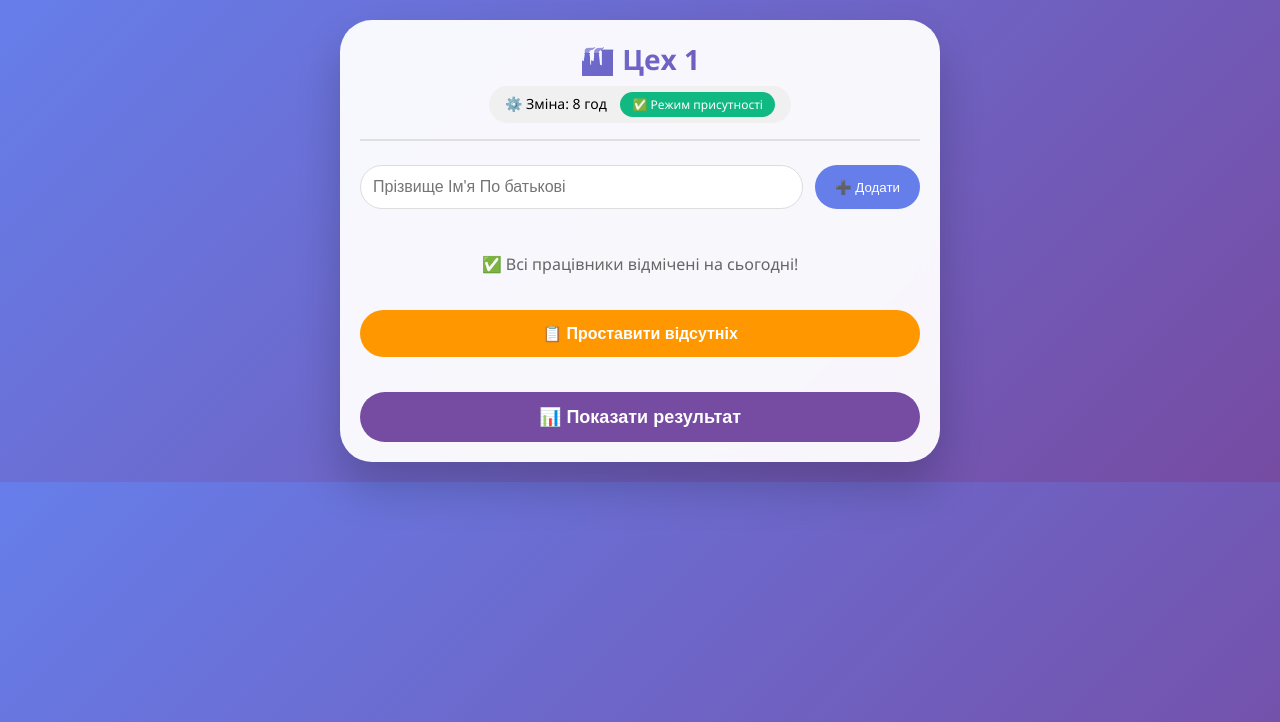
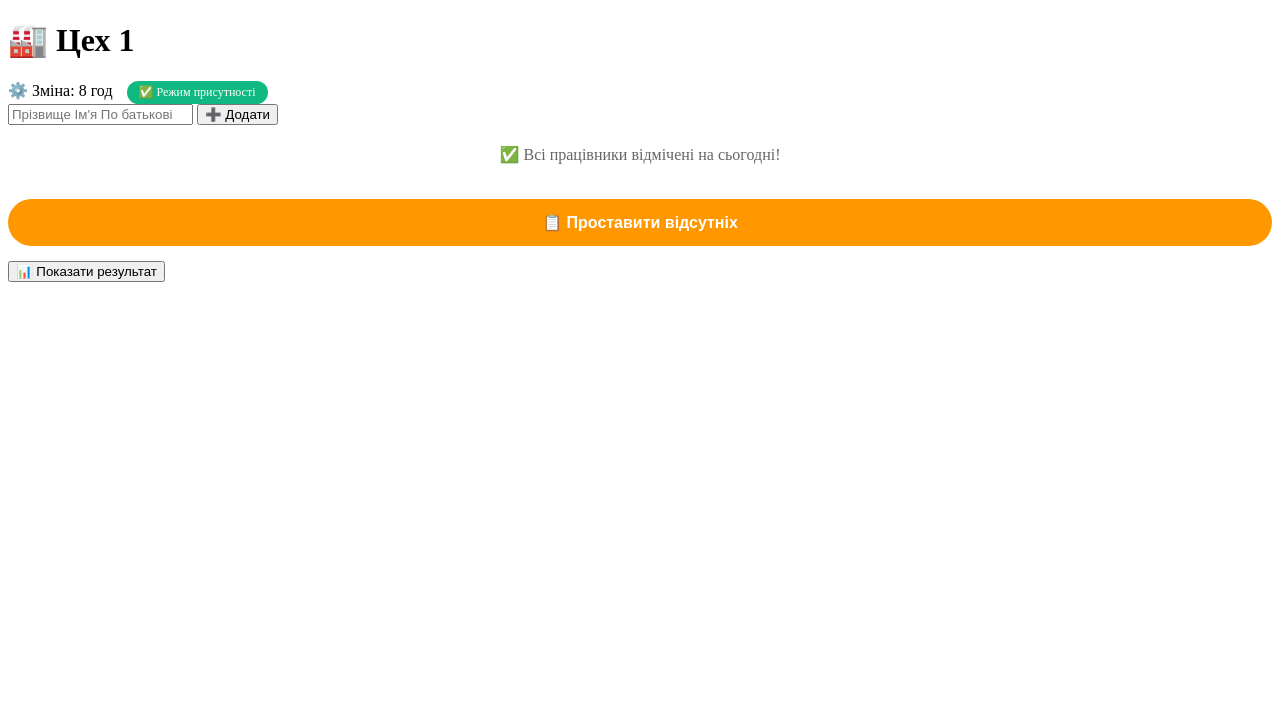
Before and after one commit to tableshift89/telegram_miniapp_workers, a FastAPI app: page /workshop/1 in a window 1280 px wide. Shown: the top 722 px of the page. Run offline with FastAPI, Linux system fonts and the light colour scheme; data comes from the database, SQL or seed files in the repository; data that the repository does not hold is empty; parts of the project's set-up code (start-up, migrations or seed data) failed here and were passed over; some libraries are stand-ins or nearby versions.

Commit message:
Update style.css

```diff
--- a/app/static/style.css
+++ b/app/static/style.css
@@ -1,110 +1,15 @@
-* {
-    margin: 0;
-    padding: 0;
-    box-sizing: border-box;
+/* Додайте в кінець файлу */
+.absent-select {
+    padding: 8px 12px;
+    border-radius: 20px;
+    border: 1px solid #ff9800;
+    background: #fff3e0;
+    font-weight: 500;
+    cursor: pointer;
 }
 
-body {
-    background: linear-gradient(135deg, #667eea 0%, #764ba2 100%);
-    font-family: 'Segoe UI', Tahoma, Geneva, Verdana, sans-serif;
-    padding: 20px;
-}
-
-.container {
-    max-width: 600px;
-    margin: 0 auto;
-    background: rgba(255,255,255,0.95);
-    border-radius: 32px;
-    padding: 20px;
-    box-shadow: 0 25px 45px rgba(0,0,0,0.2);
-    backdrop-filter: blur(10px);
-}
-
-.header {
-    text-align: center;
-    margin-bottom: 24px;
-    padding-bottom: 16px;
-    border-bottom: 2px solid #e0e0e0;
-}
-
-h1 {
-    font-size: 28px;
-    background: linear-gradient(135deg, #667eea, #764ba2);
-    -webkit-background-clip: text;
-    background-clip: text;
-    color: transparent;
-}
-
-.shift-info {
-    background: #f0f0f0;
-    display: inline-block;
-    padding: 6px 16px;
-    border-radius: 40px;
-    font-size: 14px;
-    margin-top: 8px;
-}
-
-.add-worker {
-    display: flex;
-    gap: 12px;
-    margin-bottom: 24px;
-}
-
-.add-worker input {
-    flex: 1;
-    padding: 12px;
-    border: 1px solid #ddd;
-    border-radius: 28px;
-    font-size: 16px;
-}
-
-.add-worker button {
-    background: #667eea;
-    color: white;
-    border: none;
-    border-radius: 28px;
-    padding: 0 20px;
-    cursor: pointer;
-    transition: 0.2s;
-}
-
-.worker-card {
-    background: white;
-    border-radius: 20px;
-    padding: 16px;
-    margin-bottom: 12px;
-    box-shadow: 0 4px 10px rgba(0,0,0,0.05);
-    display: flex;
-    justify-content: space-between;
-    align-items: center;
-    animation: fadeIn 0.3s;
-}
-
-@keyframes fadeIn {
-    from { opacity: 0; transform: translateY(10px);}
-    to { opacity: 1; transform: translateY(0);}
-}
-
-.worker-name {
-    font-weight: 600;
-    font-size: 16px;
-}
-
-.worker-actions {
-    display: flex;
-    gap: 12px;
-    align-items: center;
-}
-
-.ktu-select {
-    padding: 6px 10px;
-    border-radius: 20px;
-    border: 1px solid #ccc;
-    background: #f9f9f9;
-}
-
-.present-btn {
-    background: #10b981;
+.absent-submit-btn {
+    background: #ff9800;
     color: white;
     border: none;
     border-radius: 28px;
@@ -113,51 +18,20 @@ h1 {
     font-weight: bold;
 }
 
-.other-btn {
-    background: #f59e0b;
-    color: white;
-    border: none;
-    border-radius: 28px;
-    padding: 8px 16px;
-    cursor: pointer;
+.mode-badge {
+    display: inline-block;
+    padding: 4px 12px;
+    border-radius: 20px;
+    font-size: 12px;
+    margin-left: 10px;
 }
 
-button {
-    transition: all 0.2s ease;
+.mode-active {
+    background: #ff9800;
+    color: white;
 }
 
-button:active {
-    transform: scale(0.96);
+.mode-normal {
+    background: #10b981;
+    color: white;
 }
-
-#show-result {
-    width: 100%;
-    background: #764ba2;
-    color: white;
-    border: none;
-    border-radius: 40px;
-    padding: 14px;
-    margin-top: 20px;
-    font-size: 18px;
-    font-weight: bold;
-    cursor: pointer;
-}
-
-#result-table {
-    margin-top: 20px;
-    background: #f8f9fa;
-    border-radius: 20px;
-    padding: 16px;
-    overflow-x: auto;
-}
-
-table {
-    width: 100%;
-    border-collapse: collapse;
-}
-
-th, td {
-    padding: 10px;
-    text-align: left;
-    border-bottom: 1px solid #ddd;
-}
```
